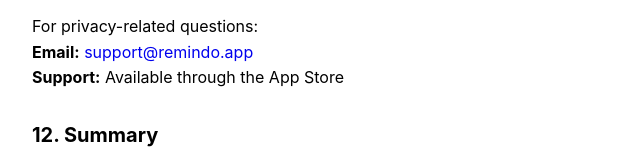
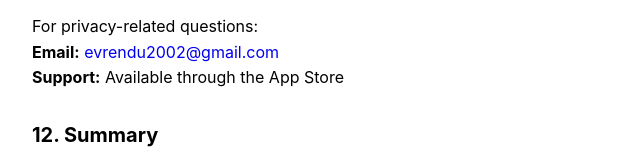
Before and after one commit to evrendu/remindo-privacy, a plain HTML site: page index.html in a window 1280 px wide. Shown: the part 3342-3506 px from the top of the page, 148-788 px from the left. Drawn offline with Linux system fonts and the light colour scheme.

Commit message:
Update index.html

```diff
--- a/index.html
+++ b/index.html
@@ -178,7 +178,7 @@
   <h2>11. Contact Us</h2>
   <p>
     For privacy-related questions:<br />
-    <strong>Email:</strong> <a href="mailto:support@remindo.app">support@remindo.app</a><br />
+    <strong>Email:</strong> <a href="mailto:evrendu2002@gmail.com">evrendu2002@gmail.com</a><br />
     <strong>Support:</strong> Available through the App Store
   </p>
 
```
